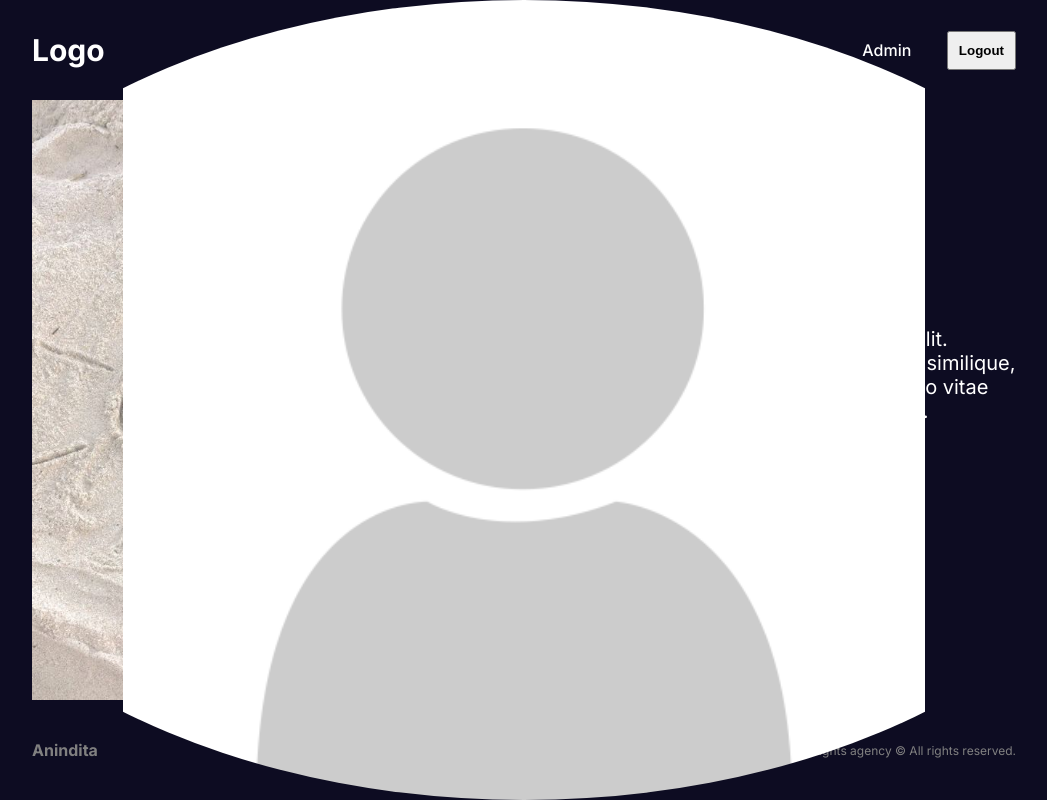
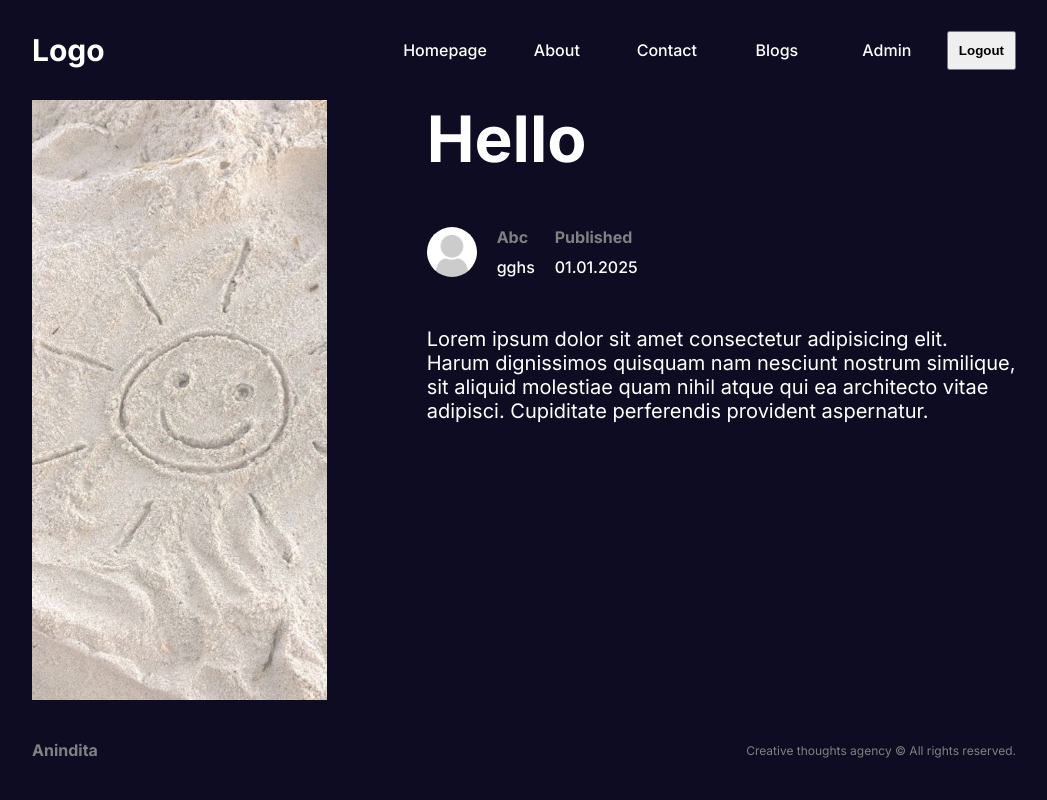
Before and after one commit to ANINDITAPRIYADARSHINI/Blog-next, a Next.js app: page /blog/post in a window 1280 px wide. Shown: the whole page, without its empty margins (116-1163 px from the left). Built offline with nearby package versions, Linux system fonts and the light colour scheme.

Commit message:
Fixed the avatar's bug.

```diff
--- a/app/blog/[slug]/page.tsx
+++ b/app/blog/[slug]/page.tsx
@@ -20,7 +20,7 @@ export default function SinglePostPage() {
           <h1 className={styles.title}>Hello</h1>
 
           <div className={styles.detail}>
-            <Image src="/noavatar.png" alt="" fill unoptimized={!optimized} className={styles.avatar} onError={() => {setOptimized(false);}} />
+            <Image src="/noavatar.png" alt="" width={50} height={50} unoptimized={!optimized} className={styles.avatar} onError={() => {setOptimized(false);}} />
 
             <div className={styles.detailText}>
               <span className={styles.detailTitle}>Abc</span>
```
